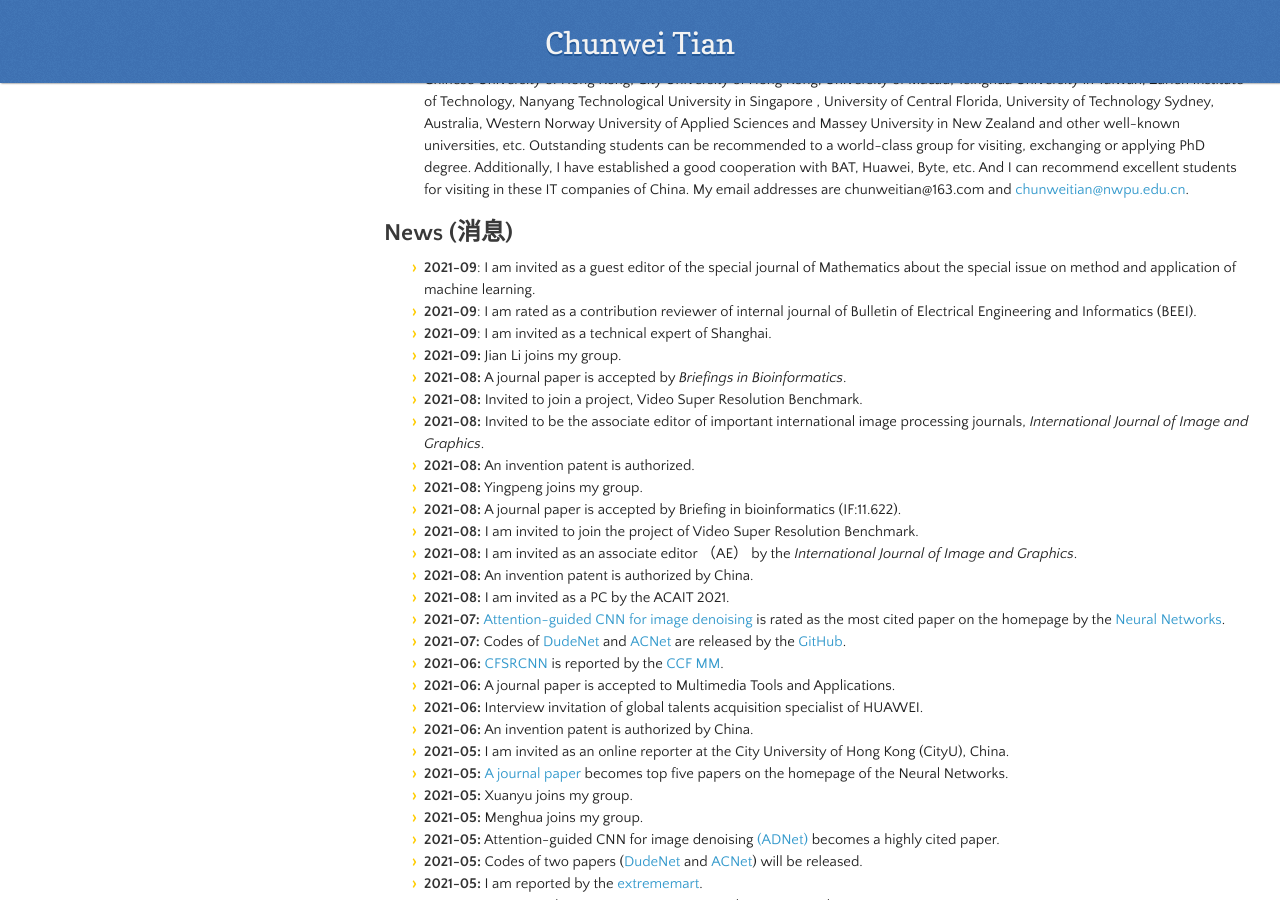
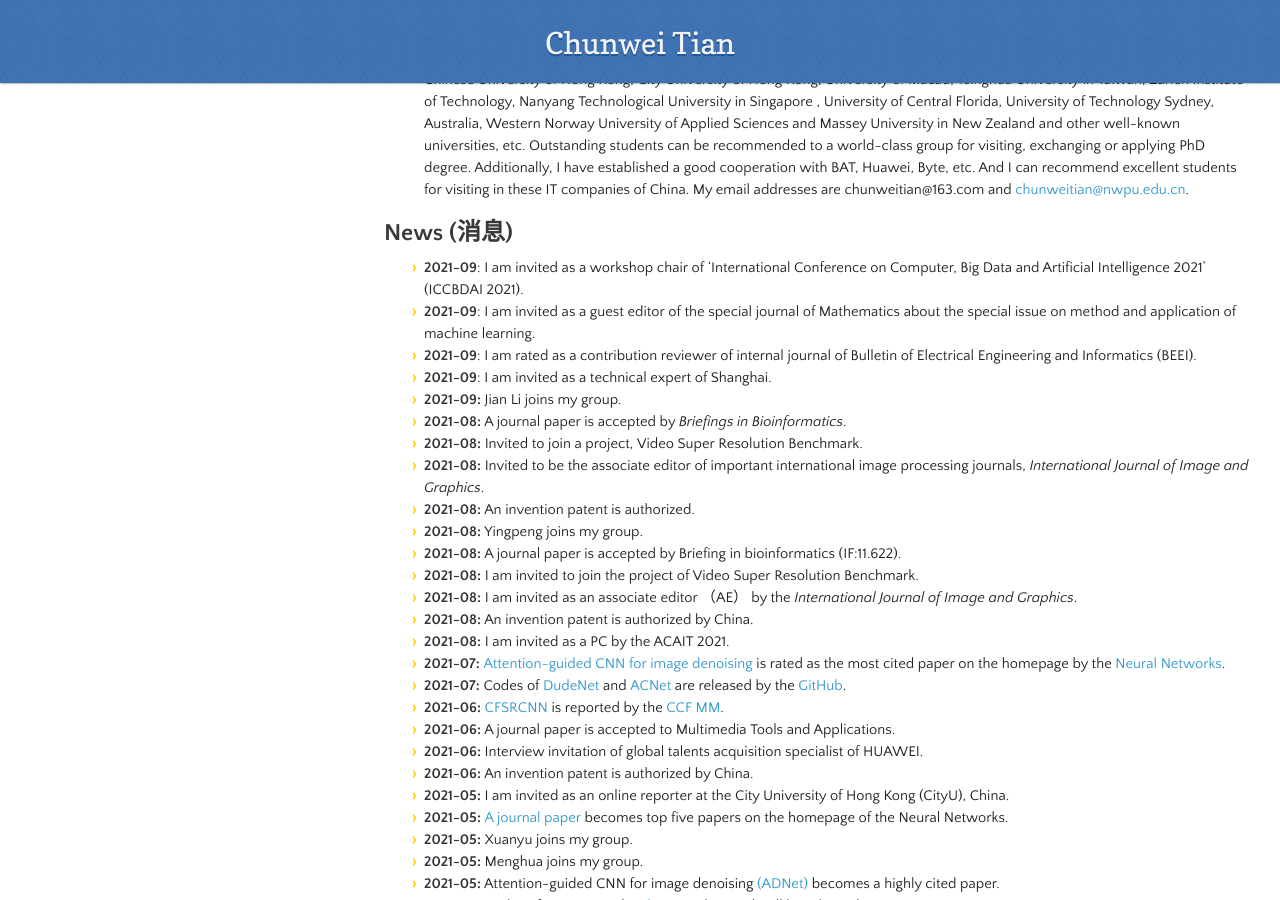
Before and after one commit to hellloxiaotian/hellloxiaotian.github.io, a Jekyll site: the page built from index.md, in a window 1280 px wide and 900 px high, scrolled down 1322 px. Built offline with Jekyll 4.4.1, drawn with Linux system fonts in a browser that asks for light colours; nearby versions of some CDN libraries; our own code applies the rules of GitHub Pages for plain Markdown files; the repository's description, which GitHub fills in, is left out.

Commit message:
Add files via upload

```diff
--- a/index.md
+++ b/index.md
@@ -29,6 +29,7 @@ Major Research Project:  Noise Tolerance Computing and Flexible Low-Level Vision
 - Welcome to contact me for undergraduates, masters and RA students, who are interested in artificial intelligence, deep learning and image processing. I have good cooperation with Tsinghua University, Peking University, Harbin Institute of Technology, National University of Defense Technology, Wuhan University, Central South University, Dalian University of Technology, Nankai University , Hunan University, Nanjing University of Technology, Southern University of Science and Technology, Institute of Information Technology, Chinese Academy of Sciences, Shenzhen Advanced Institute of Chinese Academy of Sciences, Pengcheng Laboratory, Chinese University of Hong Kong, City University of Hong Kong, University of Macau, Tsinghua University in Taiwan, Zurich Institute of Technology, Nanyang Technological University in Singapore , University of Central Florida, University of Technology Sydney, Australia, Western Norway University of Applied Sciences and Massey University in New Zealand and other well-known universities, etc. Outstanding students can be recommended to a world-class group for visiting, exchanging or applying PhD degree. Additionally, I have established a good cooperation with BAT, Huawei, Byte, etc. And I can recommend excellent students for visiting in these IT companies of China. My email addresses are chunweitian@163.com and [chunweitian@nwpu.edu.cn](mailto:chunweitian@nwpu.edu.cn).
 
 ## News (消息)
+- **2021-09**: I am invited as a workshop chair of 'International Conference on Computer, Big Data and Artificial Intelligence 2021' (ICCBDAI 2021).
 - **2021-09**: I am invited as a guest editor of the special journal of Mathematics about the special issue on method and application of machine learning.
 - **2021-09**: I am rated as a contribution reviewer of internal journal of Bulletin of Electrical Engineering and Informatics (BEEI).
 - **2021-09**: I am invited as a technical expert of Shanghai.
```
